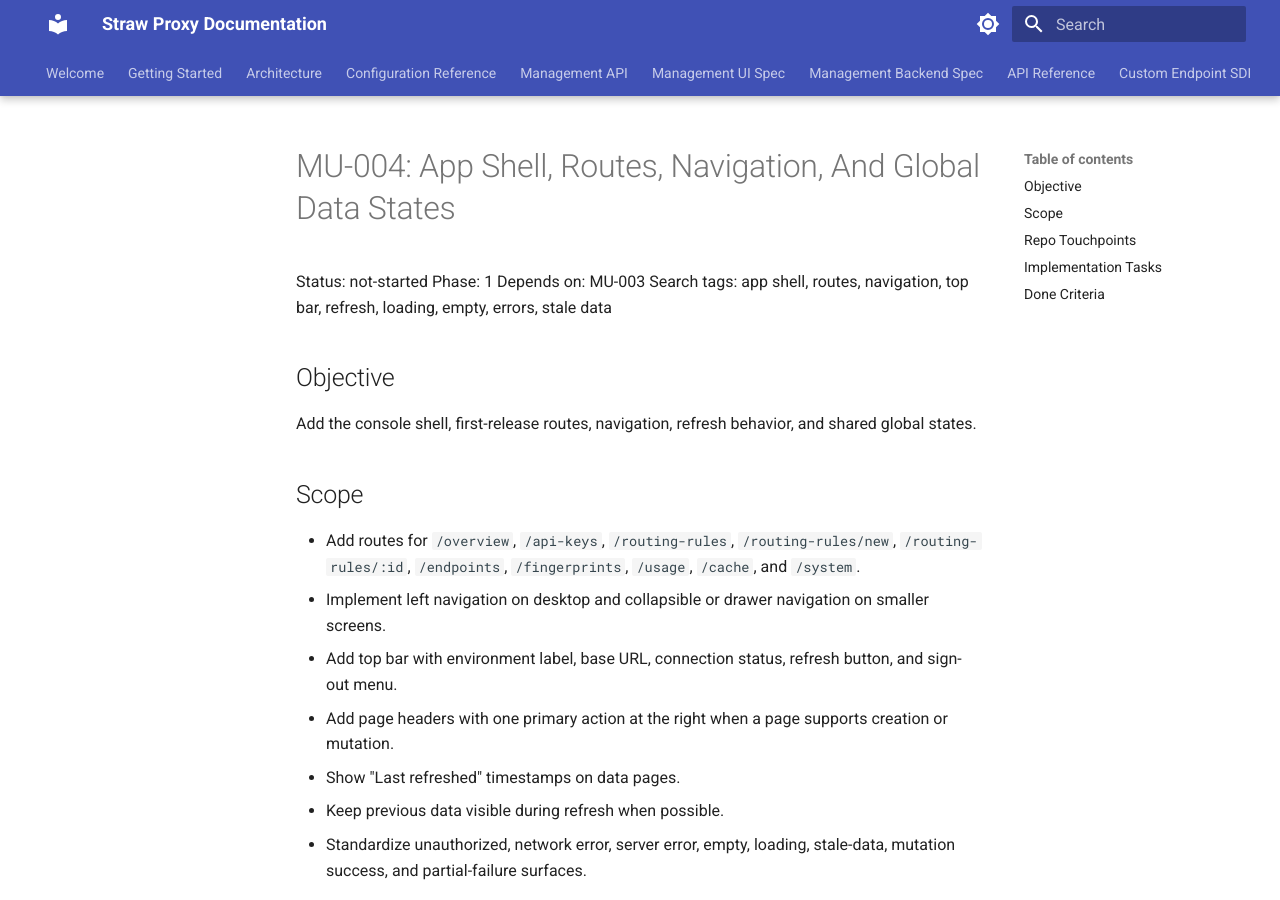
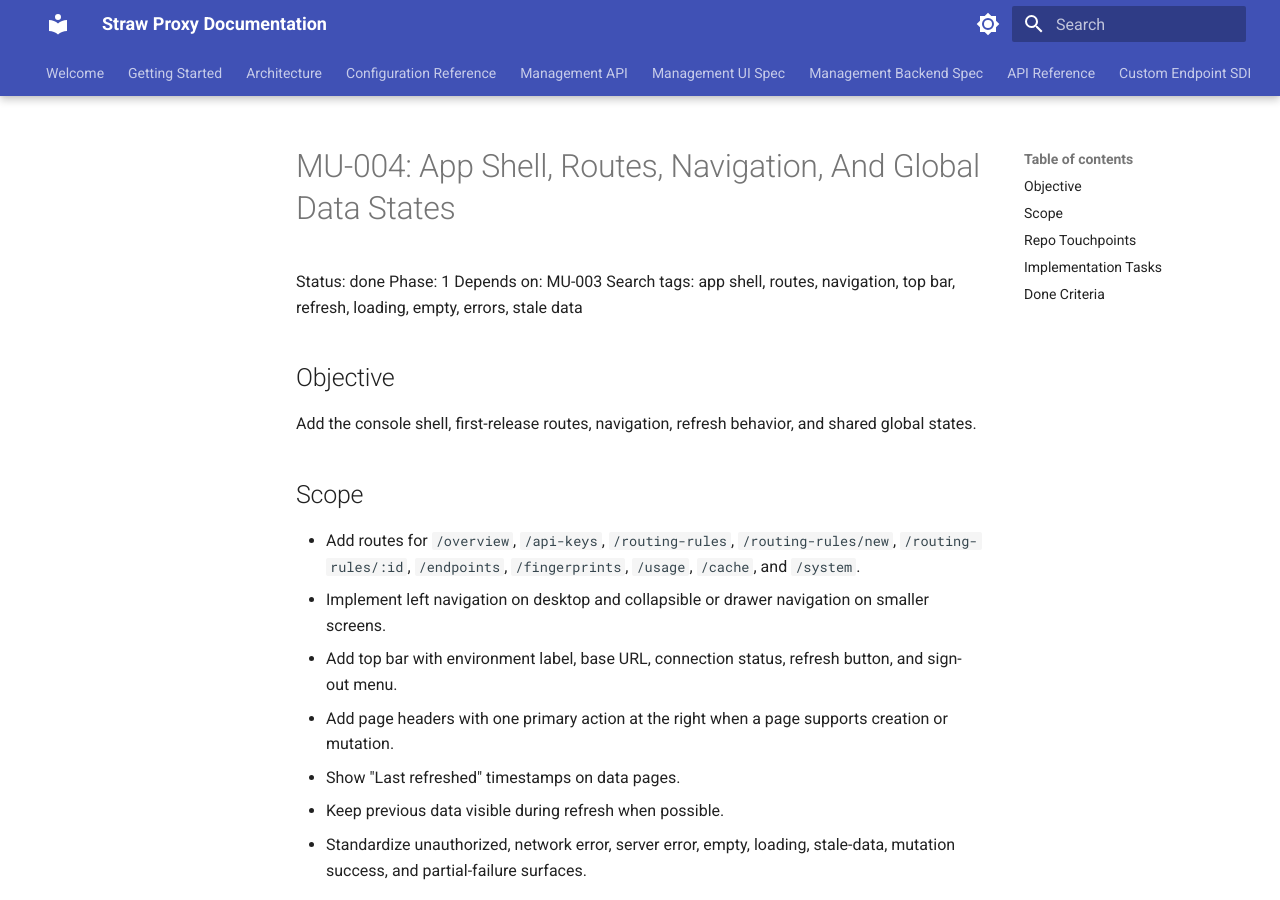
Before and after one commit to beremaran/straw-oss, an MkDocs documentation site: the page built from docs/management-ui-tasks/tasks/MU-004-app-shell-routes-data.md, in a window 1280 px wide and 900 px high. Built offline with MkDocs 1.6.1 and Material for MkDocs 9.7.7, drawn with Linux system fonts in a browser that asks for light colours.

Commit message:
docs: mark MU-004 task as completed

```diff
--- a/docs/management-ui-tasks/tasks/MU-004-app-shell-routes-data.md
+++ b/docs/management-ui-tasks/tasks/MU-004-app-shell-routes-data.md
@@ -1,6 +1,6 @@
 # MU-004: App Shell, Routes, Navigation, And Global Data States
 
-Status: not-started
+Status: done
 Phase: 1
 Depends on: MU-003
 Search tags: app shell, routes, navigation, top bar, refresh, loading, empty, errors, stale data
```
Also changed, not shown: docs/management-ui-tasks/index.md (+1 -1 lines), docs/management-ui-tasks/tracker.md (+1 -1 lines).
